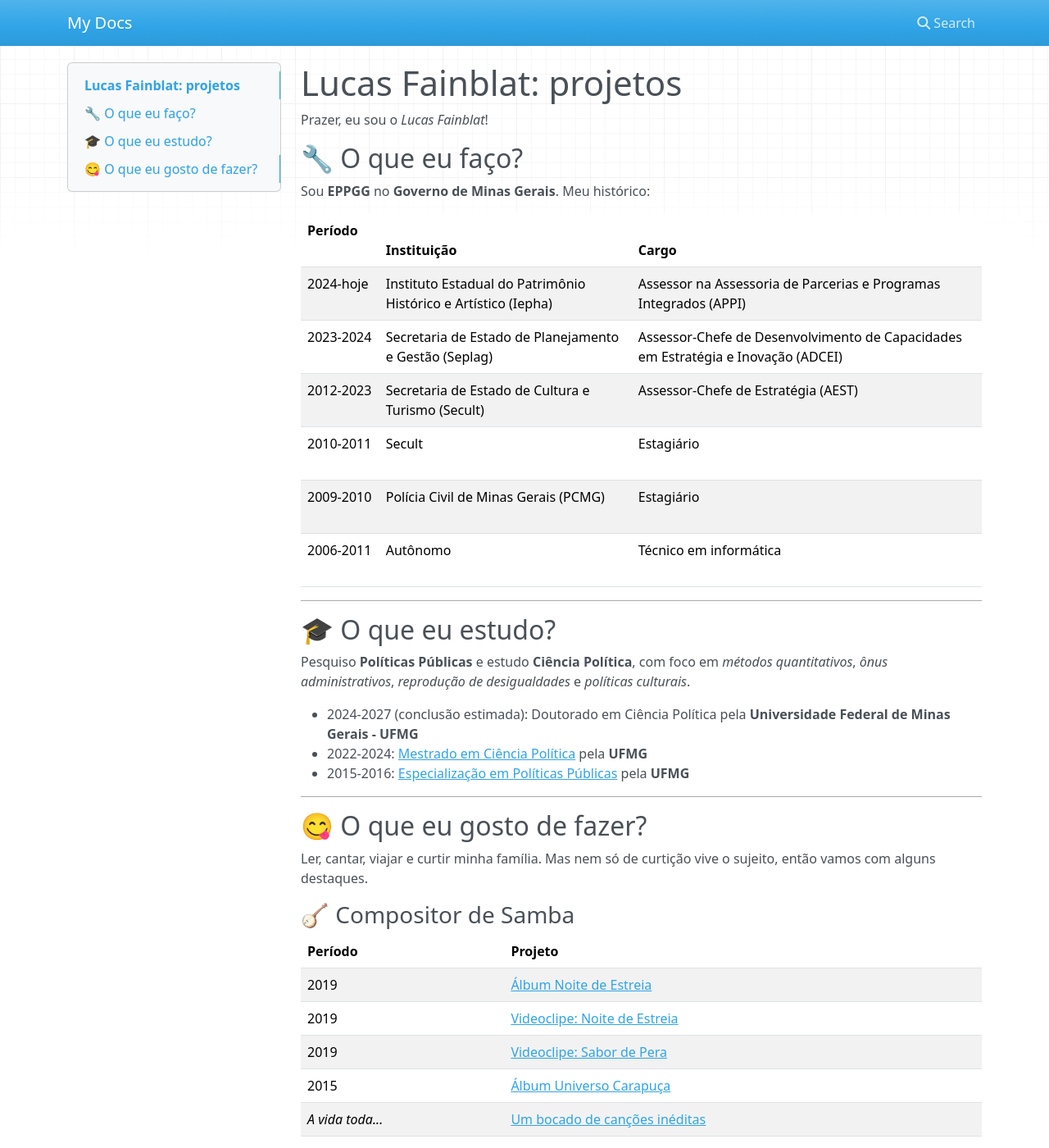
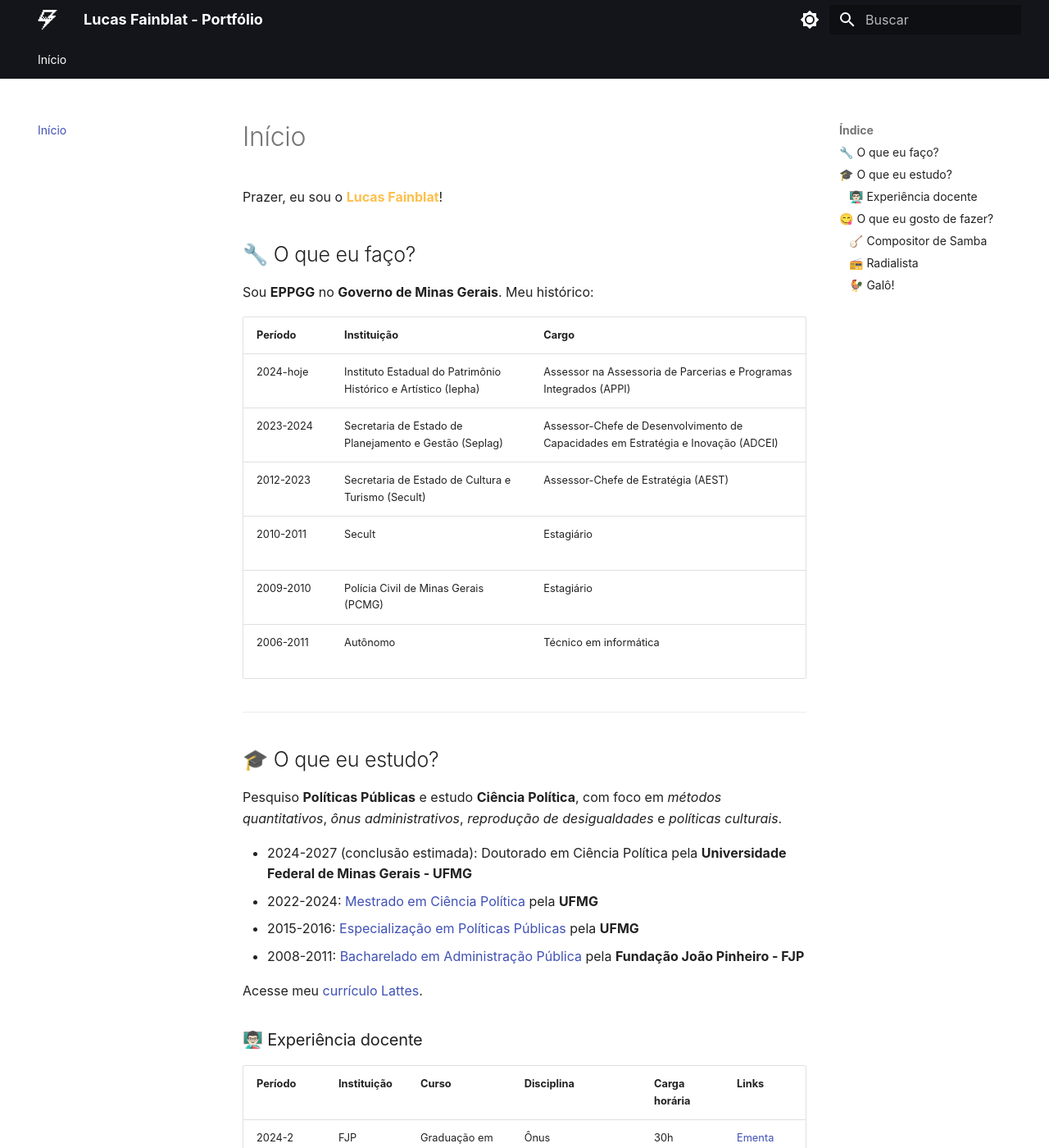
Before and after one commit to lucasfainblat/portfolio, an MkDocs documentation site: the page built from docs/index.md, in a window 1280 px wide and 1400 px high. Shown: the whole window at 82% size. Built offline with MkDocs 1.6.1 and Material for MkDocs 9.7.7, drawn with Linux system fonts in a browser that asks for light colours; nearby versions of some CDN libraries; some web fonts are replaced; some of the changed text lies outside the part shown.

Commit message:
Personalização da página com material for mkdocs

````diff
--- a/docs/index.md
+++ b/docs/index.md
@@ -1,6 +1,20 @@
-# Lucas Fainblat: projetos
+# Início
 
-Prazer, eu sou o *Lucas Fainblat*!
+Prazer, eu sou o <span style="position: relative; cursor: pointer;">
+  <strong id="lucas-hover" style="color: #fdc04eff;">Lucas Fainblat</strong>!
+  <img src="https://github.com/user-attachments/assets/f7d17132-5741-4ba4-b7e5-04567ee709f5"
+       alt="foto_lucas_fainblat"
+       style="display:none; position:absolute; left:273%; top: calc(50% - 150px); width:300px; max-width:none; border:1px solid #ddd; background:#fff; z-index:999;"
+       id="foto-preview"/>
+</span>
+
+<script>
+  // Exibe/oculta a imagem ao passar o mouse
+  const span = document.getElementById('lucas-hover');
+  const img = document.getElementById('foto-preview');
+  span.onmouseover = () => img.style.display = 'block';
+  span.onmouseout  = () => img.style.display = 'none';
+</script>
 
 ## 🔧 O que eu faço?
 Sou **EPPGG** no **Governo de Minas Gerais**. Meu histórico:
@@ -22,6 +36,17 @@
 - 2024-2027 (conclusão estimada): Doutorado em Ciência Política pela **Universidade Federal de Minas Gerais - UFMG**
 - 2022-2024: [Mestrado em Ciência Política](https://repositorio.ufmg.br/items/2b5d7e5a-052a-4ed8-9bb6-004e6cef8bd6) pela **UFMG**
 - 2015-2016: [Especialização em Políticas Públicas](https://repositorio.ufmg.br/items/38fe0825-a260-4586-a425-0a0d22b36502) pela **UFMG**
+- 2008-2011: [Bacharelado em Administração Pública](https://drive.google.com/file/d/1PEOnUQqomcOlZDhZZO3UcgjIvEBBPv2E/view?usp=sharing) pela **Fundação João Pinheiro - FJP**
+
+Acesse meu [currículo Lattes](http://lattes.cnpq.br/1511692902967161).
+
+### 👨🏻‍🏫 Experiência docente
+
+| Período | Instituição | Curso | Disciplina | Carga horária | Links |
+| ------- | ----------- | ----- | ---------- | ------------- | ----- |
+| 2024-2  | FJP         | Graduação em Administração Pública | Ônus administrativos: o Caronte entre o cidadão e seus direitos | 30h | [Ementa](https://drive.google.com/file/d/1TcihelHycBf-9fT-Txt-t0Ognn_0YCLz/view?usp=sharing)<br>[Aulas](https://kumu.io/fainblat/fjp-202501#onus-administrativos) |
+| 2024-1  | FJP         | Graduação em Administração Pública | Quem entra e quem fica de fora - reprodução de desigualdades na implementação de políticas públicas | 30h | [Ementa](https://drive.google.com/file/d/1Cvuyu2KxzrRIJzxdTdsEKAP_-L1ZpbAL/view?usp=sharing)<br>[Aulas](https://slides.com/lucasfainblat/desigualdades) |
+| 2023-2  | FJP         | Graduação em Administração Pública | Inovação de Impacto: soluções *no code* e *low code* para entraves comuns aos órgãos e entidades do Estado | 30h | [Ementa](https://drive.google.com/file/d/1jgNdQWoFCHCaVDK5o_dhaG_tyh7Rq5fO/view?usp=sharing)<br>[Aulas](https://drive.google.com/file/d/1-n8rZjmgdTnNvnlGTaJKyeL2ASDemWGT/view?usp=sharing) |
 
 ---
 
@@ -41,9 +66,9 @@
 ### 📻 Radialista
 - 2014-2017: produtor e apresentador do programa **Blablablá do Fainblat**, que foi ao ar semanalmente pela **Rádio Inconfidência**
 
-### 🐓 Atleticano:
+### 🐓 Galô!
 - 2013: personagem no documentário [O Dia do Galo](https://www.youtube.com/watch?v=65Iz_GKbhHk), de Cris Azzi (versão longa [aqui](https://www.youtube.com/watch?v=-O3ZcP7Pwns))
 
 ---
 
-> **P.S.:** Eu de-tes-to redes sociais! Por isso você não vai me encontrar em nenhuma – pelo menos nenhum perfil verdadeiro 😅
+**P.S.:** Eu de-tes-to redes sociais! Por isso você não vai me encontrar em nenhuma – pelo menos nenhum perfil verdadeiro 😅
--- a/mkdocs.yml
+++ b/mkdocs.yml
@@ -1 +1,78 @@
-site_name: My Docs
+site_name: Lucas Fainblat - Portfólio
+site_url: https://lucasfainblat.github.io/portfolio
+
+theme:
+  name: material
+
+  icon:
+    logo: simple/gamejolt # Mais em https://squidfunk.github.io/mkdocs-material/setup/changing-the-logo-and-icons/#logo-icon-bundled
+
+  font:
+    text: Funnel Sans
+    code: Google Sans Code
+
+  language: pt-BR
+
+  palette:
+    # Paleta de cores: modo claro
+  - media: "(prefers-color-scheme: light)"
+    scheme: default
+    toggle:
+      icon: material/brightness-7
+      name: Mudar para modo escuro
+    primary: black
+    accent: amber
+
+    # Paleta de cores: modo escuro
+  - media: "(prefers-color-scheme: dark)"
+    scheme: slate
+    toggle:
+      icon: material/brightness-4
+      name: Mudar para modo claro
+    primary: black
+    accent: amber
+
+  features:
+    - navigation.instant # Página carrega de uma vezada
+    - navigation.instant.prefetch # Página pretendida começa a carregar quando usuário passa cursor pelo link
+    - navigation.instant.preview # Inclui pré-visualizações para todos os níveis de títulos markdown sob links do tipo ``` [título](#){ data preview } ```
+    - navigation.tracking # Atualiza a barra de endereços automaticamente em nível de âncora
+    - navigation.tabs # Adicona abas com as principais seções do site
+    - navigation.path # Acrescenta "migalhas de pão" ao topo de cada página, facilitando a navegação
+    - navigation.indexes # Incorpora o documento à seção, diminunido a redundância de index à esquerda. Necessário organizar um index.md a cada seção.
+    - toc.follow # Rola a página pra âncora selecionada na tabela de conteúdo
+    - navigation.top # Botão de "voltar ao topo" aparece quando usuário rola a página pra cima
+    - search.suggest # Completa a busca com sugestão
+    - search.highlight # Destaca nas páginas o valor que o usuário buscou
+    - search.share # Permite ao usuário copiar o endereço da busca feita
+    - navigation.footer # Adiciona rodapé personalizado
+    #- navigation.tabs.sticky # Fixa as abas para não desaparecerem com a rolagem
+
+markdown_extensions:
+  - attr_list
+  - pymdownx.emoji:
+      emoji_index: !!python/name:material.extensions.emoji.twemoji
+      emoji_generator: !!python/name:material.extensions.emoji.to_svg
+
+plugins:
+  - search
+  - social: # Gera um cartão para compartilhamento da url
+      cards_layout_options:
+        title: Lucas Fainblat - portfólio # Para diferenciar o que vai escrito como título do cartão do nome da página
+        description: Acesse meu currículo, conheça minha trajetória profissional e acadêmica, meus projetos e - por que não? - um pouquinho da minha vida pessoal.
+
+extra:
+    social: # Ícones com links para contato
+      - icon: material/email
+        link: mailto:lucas.fainblat@iepha.mg.gov.br
+      - icon: material/whatsapp
+        link: https://wa.link/vrc3xo
+      - icon: fontawesome/brands/github
+        link: https://github.com/lucasfainblat
+# consent: # Mensagem de cookies
+ #   title: 🤔 Aviso de cookies
+#    description: >-
+    #  Os cookies são usados aqui para identificar suas visitas e preferências,
+    #  além de medir a efetividade do site identificando se os usuários estão
+     # encontrando o que procuram. Quando você aceita nossos cookies, ajuda
+     # a melhorar nosso site! 😉
--- a/pyproject.toml
+++ b/pyproject.toml
@@ -8,7 +8,8 @@
 readme = "README.md"
 requires-python = ">=3.12"
 dependencies = [
-    "mkdocs (>=1.6.1,<2.0.0)"
+    "mkdocs (>=1.6.1,<2.0.0)",
+    "mkdocs-material[imaging] (>=9.6.20,<10.0.0)"
 ]
 
 
````
Also changed, not shown: 1 other file.
